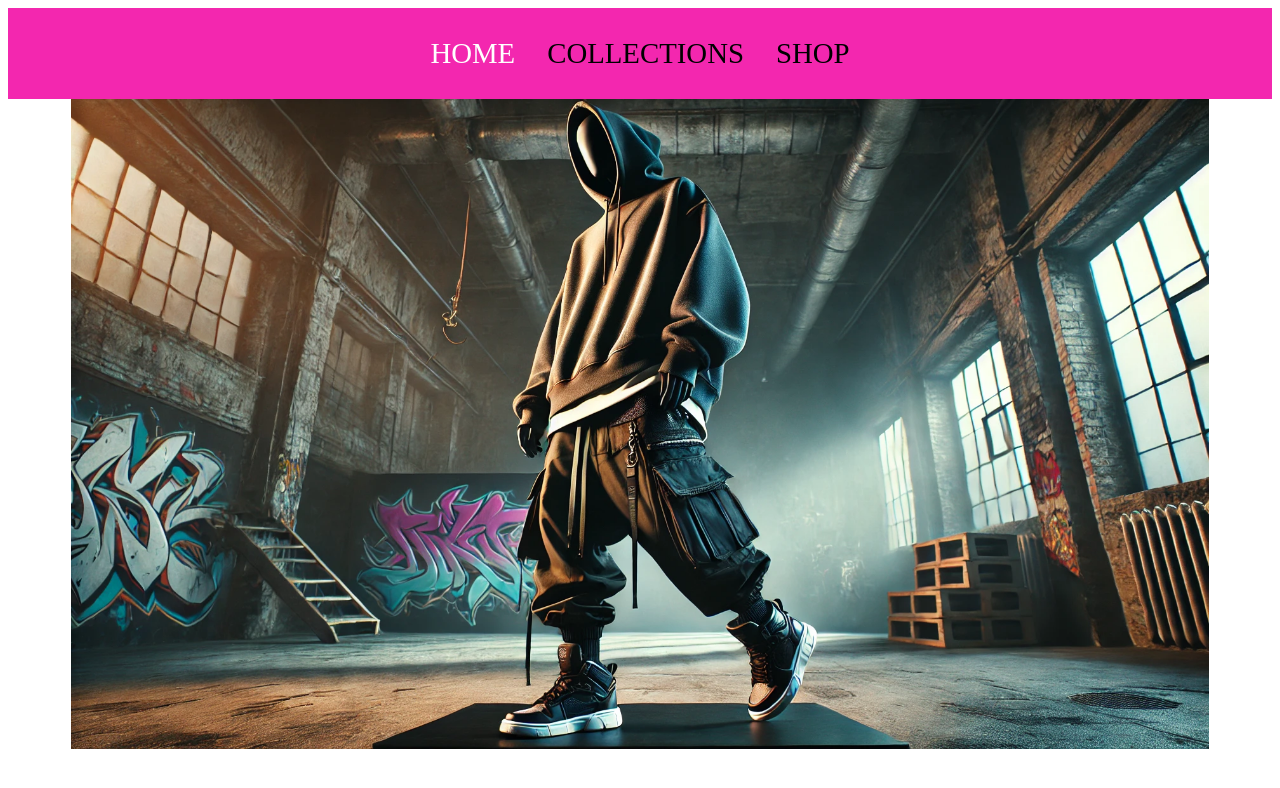
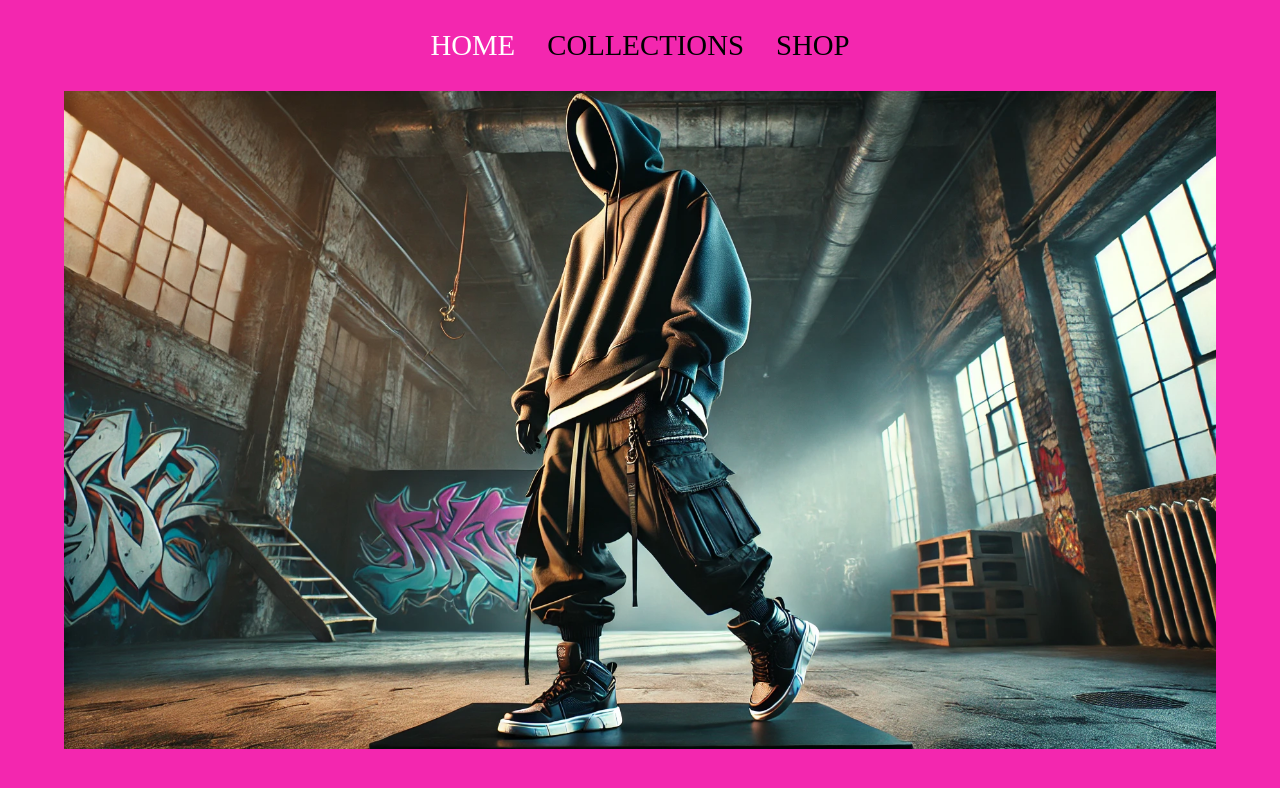
Before and after one commit to paco-pastor/kasper, a SvelteKit app: page /home in a window 1280 px wide. Shown: the top 788 px of the page. Built offline with nearby package versions, Linux system fonts and the light colour scheme; a web font is replaced by a local one.

Commit message:
💄 UI improvements

```diff
--- a/src/routes/+error.svelte
+++ b/src/routes/+error.svelte
@@ -1,9 +1,15 @@
-<img src="404.jpg">
+<div>
+  <img src="404.jpg" />
+</div>
 
 <style>
-    img {
-        height: 100%;
-        margin: 0 auto;
-        width: 100%;
-    }
+  img {
+    height: 30vh;
+  }
+  div {
+    display: flex;
+    height: 100vh;
+    justify-content: center;
+    align-items: center;
+  }
 </style>
--- /dev/null
+++ b/src/routes/+layout.svelte
@@ -0,0 +1,9 @@
+<slot/>
+
+<style>
+  :global(body) {
+    background-color: #f327af;
+    margin: 0;
+    height: 100%;
+  }
+</style>
--- a/src/routes/home/+page.svelte
+++ b/src/routes/home/+page.svelte
@@ -6,7 +6,7 @@
 
 <NavBar {items} />
 
-  <img src="collection-1.webp" alt="new collection">
+<img src="collection-1.webp" alt="new collection" />
 
 <style>
   img {
```
Also changed, not shown: static/404.jpg. Lines whose indentation alone changed are shown as unchanged.
